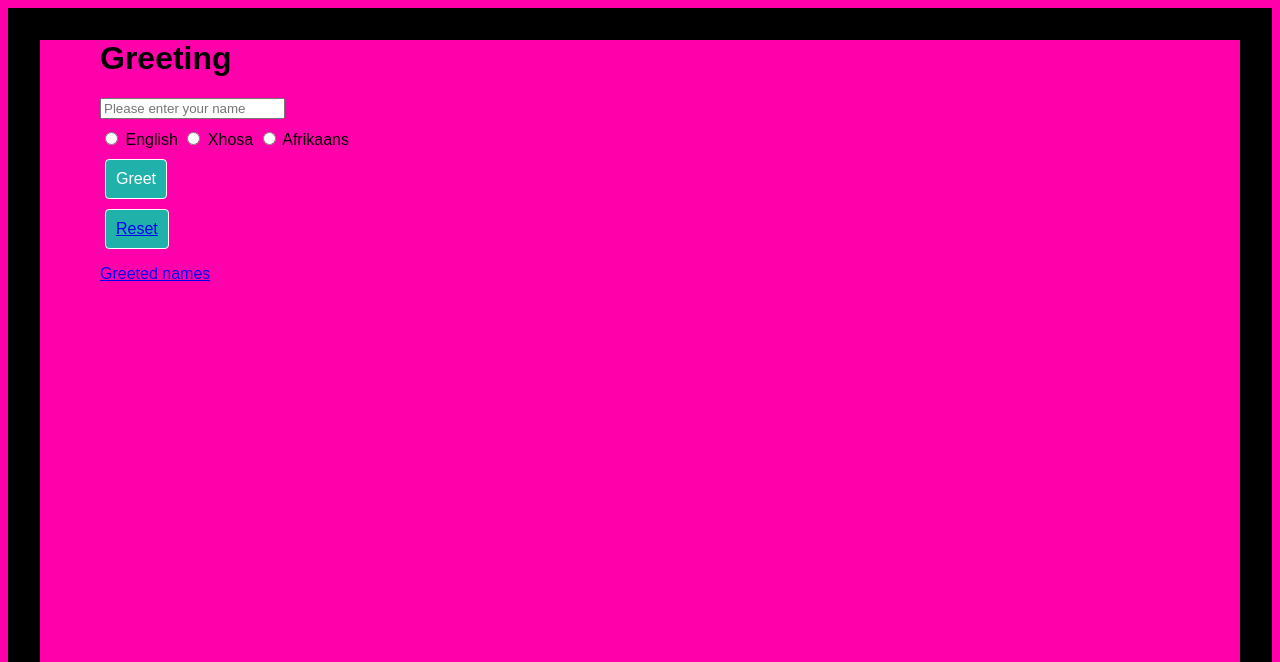
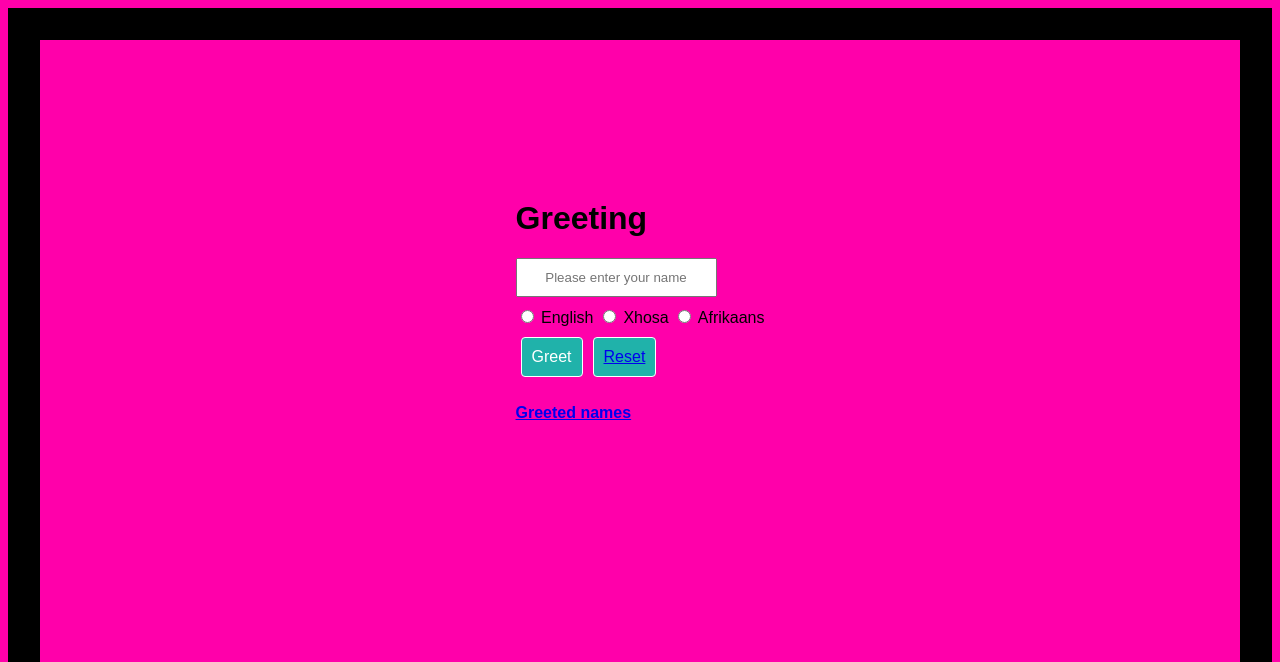
Before and after one commit to lilitha121/greetings-webapp, a Node server app: page / in a window 1280 px wide. Shown: the top 662 px of the page. Run offline with Node 20, Linux system fonts and the light colour scheme; some libraries are stand-ins or nearby versions.

Commit message:
add new changes

```diff
--- a/public/css/style.css
+++ b/public/css/style.css
@@ -8,20 +8,19 @@
 }
 
 
-.container {
-	width: 90%;
-	margin:	auto;
-	border-radius: 0.25em
-
+.greetings {
+	width: fit-content;
+	margin:	10em auto;
 }
-
+/*
 .parts {
 	display: flex;
 	margin-right: 2em;
-}
+} */
 
 .Greeting{
 	display: block;
+	text-align: center;
 	margin-bottom: 10px;
 }
 
--- a/views/index.handlebars
+++ b/views/index.handlebars
@@ -4,26 +4,28 @@
 <head>
 	<meta charset="utf-8">
 	<link rel="stylesheet" href="/public/css/style.css">
-	<h1>Greeting</h>
 </head>
 
 <body>
 
-	<h1>{{msg}}</h1>
+	<div class="greetings">
+		<h1>Greeting</h>
+
+			<h2>{{msg}}</h2>
 
 			<div class="info">
 
 				<h4> {{messages.info}}</h4>
 			</div>
 
-	<h2>{{counter}}</h2>
 
 
 
 			<form action="/greetings" method="POST">
 				{{!-- <strong>Filter:</strong> --}}
-		<input class="Greeting" type="text" name="name" placeholder="Please enter your name"> </input>
+				<input class="Greeting" type="text" name="name" placeholder="Please enter your name" style="display: inline-block; padding:10px"><h2 style="display: inline-block; margin:5px">{{counter}}</h2></input>
 
+				<br>
 				<label for="">
 					<input class="" type="radio" name="language" value="english">
 					<span>English</span>
@@ -38,14 +40,16 @@
 				</label>
 
 
-		<div>
+				<div style="display: flex">
 					<button class="button primary" type="submit" name="button">Greet</button>
 
 
-			<button class="button primary" type="submit" name="button"> <a href="/resetData"> Reset</a></button>
+					<button class="button primary" type="submit" name="button"> <a href="/resetData">Reset</a></button>
 
 				</div>
 			</form>
-	<a href="/greeted">Greeted names</a>
+			<a href="/greeted"><h4>Greeted names</h4></a>
 	</div>
+
+</body>
 <html>
```
Lines whose indentation alone changed are shown as unchanged.
